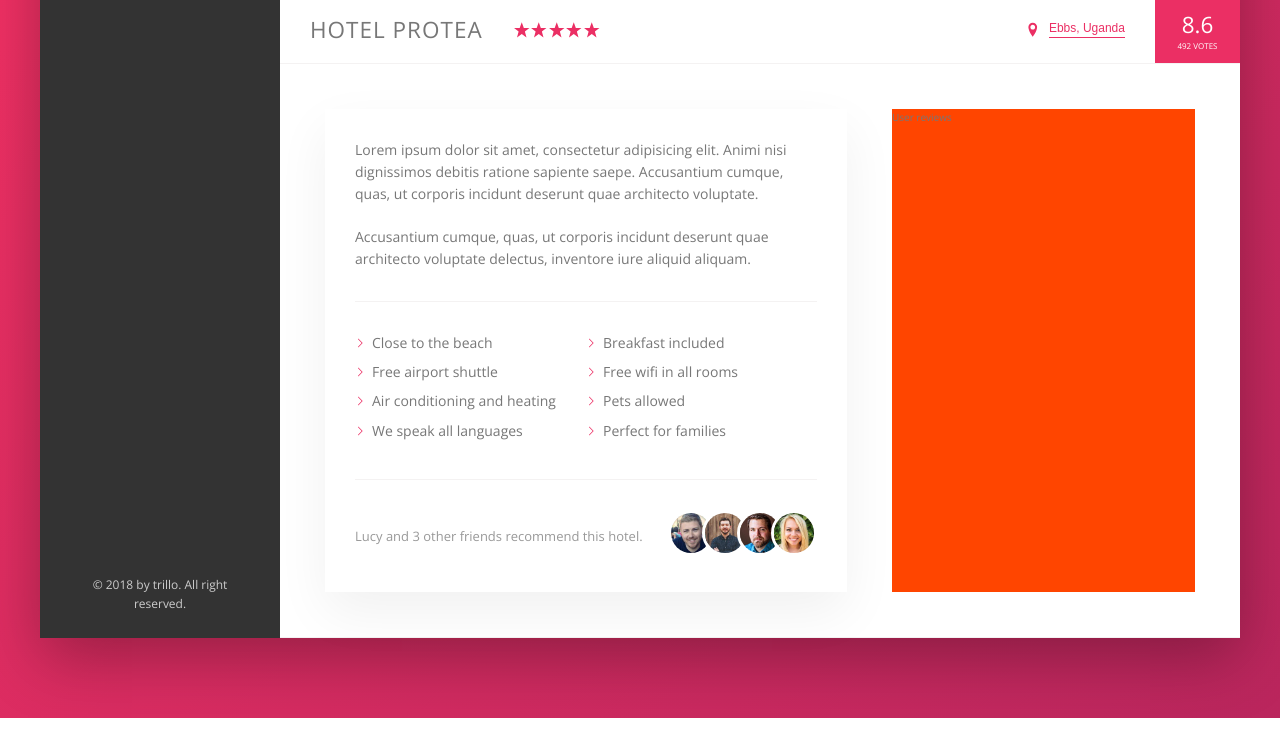
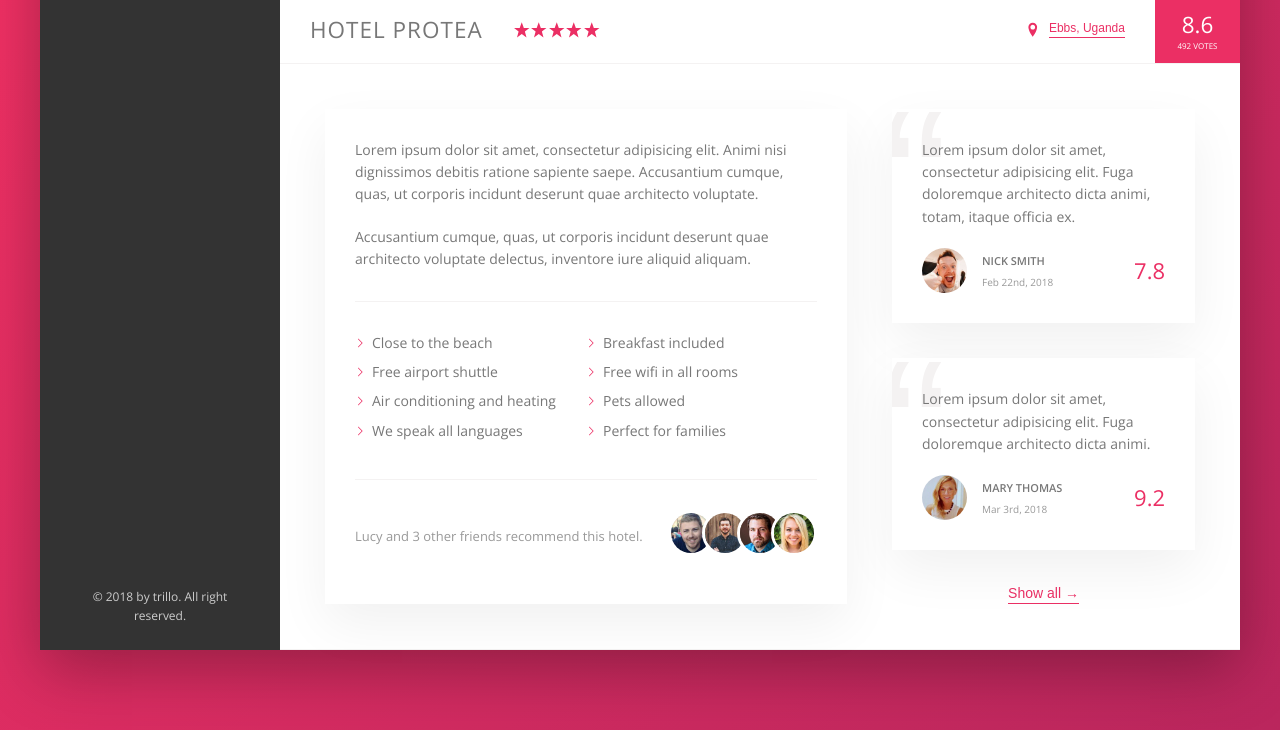
Before and after one commit to otim22/trillo, a website: page index.html in a window 1280 px wide. Shown: the part 529-1259 px from the top of the page. Drawn offline with nearby package versions, Linux system fonts and the light colour scheme.

Commit message:
styles the user reviews

```diff
--- a/index.html
+++ b/index.html
@@ -167,7 +167,37 @@
                         </div>
 
                         <div class="user-reviews">
-                            User reviews
+                            <figure class="review">
+                                <blockquote class="review__text">
+                                    Lorem ipsum dolor sit amet, consectetur adipisicing elit.
+                                    Fuga doloremque architecto dicta animi, totam, itaque officia ex.
+                                </blockquote>
+                                <figcaption class="review__user">
+                                    <img src="img/user-1.jpg" alt="user 1" class="review__photo">
+                                    <div class="review__user-box">
+                                        <p class="review__user-name">Nick Smith</p>
+                                        <p class="review__user-date">Feb 22nd, 2018</p>
+                                    </div>
+                                    <div class="review__rating">7.8</div>
+                                </figcaption>
+                            </figure>
+
+                            <figure class="review">
+                                <blockquote class="review__text">
+                                    Lorem ipsum dolor sit amet, consectetur adipisicing elit.
+                                    Fuga doloremque architecto dicta animi.
+                                </blockquote>
+                                <figcaption class="review__user">
+                                    <img src="img/user-2.jpg" alt="user 2" class="review__photo">
+                                    <div class="review__user-box">
+                                        <p class="review__user-name">Mary Thomas</p>
+                                        <p class="review__user-date">Mar 3rd, 2018</p>
+                                    </div>
+                                    <div class="review__rating">9.2</div>
+                                </figcaption>
+                            </figure>
+
+                            <button class="btn-inline">Show all &rarr;</button>
                         </div>
                     </div>
                 </main>
--- a/sass/_components.scss
+++ b/sass/_components.scss
@@ -277,8 +277,17 @@
     cursor: pointer;
     transition: all .2s;
 
+    & span {
+        margin-left: 3px;
+        transition: margin-left .2s;
+    }
+
     &:hover {
         color: var(--color-grey-dark-1);
+
+        span {
+            margin-left: 8px;
+        }
     }
 
     &:focus {
@@ -380,3 +389,67 @@
         }
     }
 }
+
+////////////////////////////////////////////////
+// REVIEWS
+
+.review {
+    background-color: #fff;
+    box-shadow: var(--shadow-light);
+    padding: 3rem;
+    margin-bottom: 3.5rem;
+    position: relative;
+    overflow: hidden;
+
+    &__text {
+        margin-bottom: 2rem;
+        z-index: 10;
+        position: relative;
+    }
+
+    &__user {
+        display: flex;
+        align-items: center;
+    }
+
+    &__photo {
+        height: 4.5rem;
+        width: 4.5rem;
+        border-radius: 50%;
+        margin-right: 1.5rem;
+    }
+
+    &__user-box {
+        margin-right: auto;
+    }
+
+    &__user-name {
+        font-size: 1.1rem;
+        font-weight: 600;
+        text-transform: uppercase;
+        margin-bottom: .4rem;
+    }
+
+    &__user-date {
+        font-size: 1rem;
+        color: var(--color-grey-dark-3);
+    }
+
+    &__rating {
+        color: var(--color-primary);
+        font-size: 2.2rem;
+        font-weight: 300;
+    }
+
+    &::before {
+        content: "\201C";
+        position: absolute;
+        top: -2.75rem;
+        left: -1rem;
+        line-height: 1;
+        font-size: 20rem;
+        color: var(--color-grey-light-2);
+        font-family: sans-serif;
+        z-index: 1;
+    }
+}
--- a/sass/_layout.scss
+++ b/sass/_layout.scss
@@ -40,6 +40,7 @@
 }
 
 .detail {
+    font-size: 1.4rem;
     display: flex;
     padding: 4.5rem;
     background-color: (--color-grey-light-1);
@@ -47,7 +48,6 @@
 }
 
 .description {
-    font-size: 1.4rem;
     background-color: #fff;
     box-shadow: var(--shadow-light);
     padding: 3rem;
@@ -57,6 +57,9 @@
 }
 
 .user-reviews {
-    background-color: orangered;
     flex: 1;
+
+    display: flex;
+    flex-direction: column;
+    align-items: center;
 }
```
Also changed, not shown: css/style.css.
